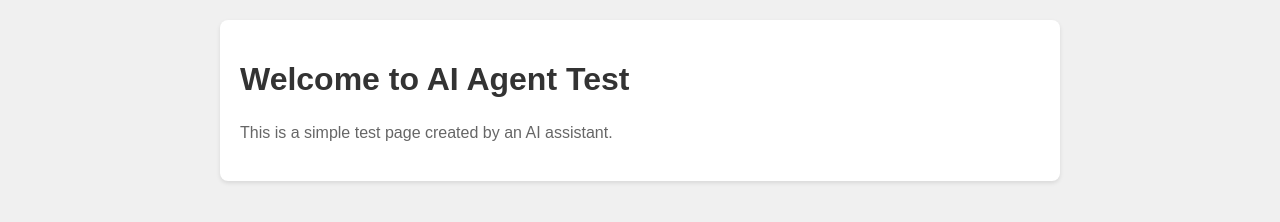
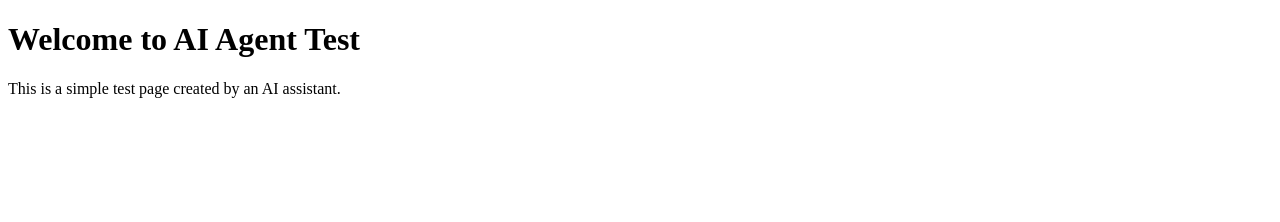
Before and after one commit to sfelkner/ai-agent-test, a plain HTML site: page index.html in a window 1280 px wide. Drawn offline with Linux system fonts and the light colour scheme.

Commit message:
Initial commit with simple HTML page

```diff
--- a/index.html
+++ b/index.html
@@ -4,34 +4,9 @@
     <meta charset="UTF-8">
     <meta name="viewport" content="width=device-width, initial-scale=1.0">
     <title>AI Agent Test Page</title>
-    <style>
-        body {
-            font-family: Arial, sans-serif;
-            margin: 0;
-            padding: 20px;
-            background-color: #f0f0f0;
-        }
-        .container {
-            max-width: 800px;
-            margin: 0 auto;
-            background-color: white;
-            padding: 20px;
-            border-radius: 8px;
-            box-shadow: 0 2px 4px rgba(0,0,0,0.1);
-        }
-        h1 {
-            color: #333;
-        }
-        p {
-            line-height: 1.6;
-            color: #666;
-        }
-    </style>
 </head>
 <body>
-    <div class="container">
-        <h1>Welcome to AI Agent Test</h1>
-        <p>This is a simple test page created by an AI assistant.</p>
-    </div>
+    <h1>Welcome to AI Agent Test</h1>
+    <p>This is a simple test page created by an AI assistant.</p>
 </body>
 </html>
```
